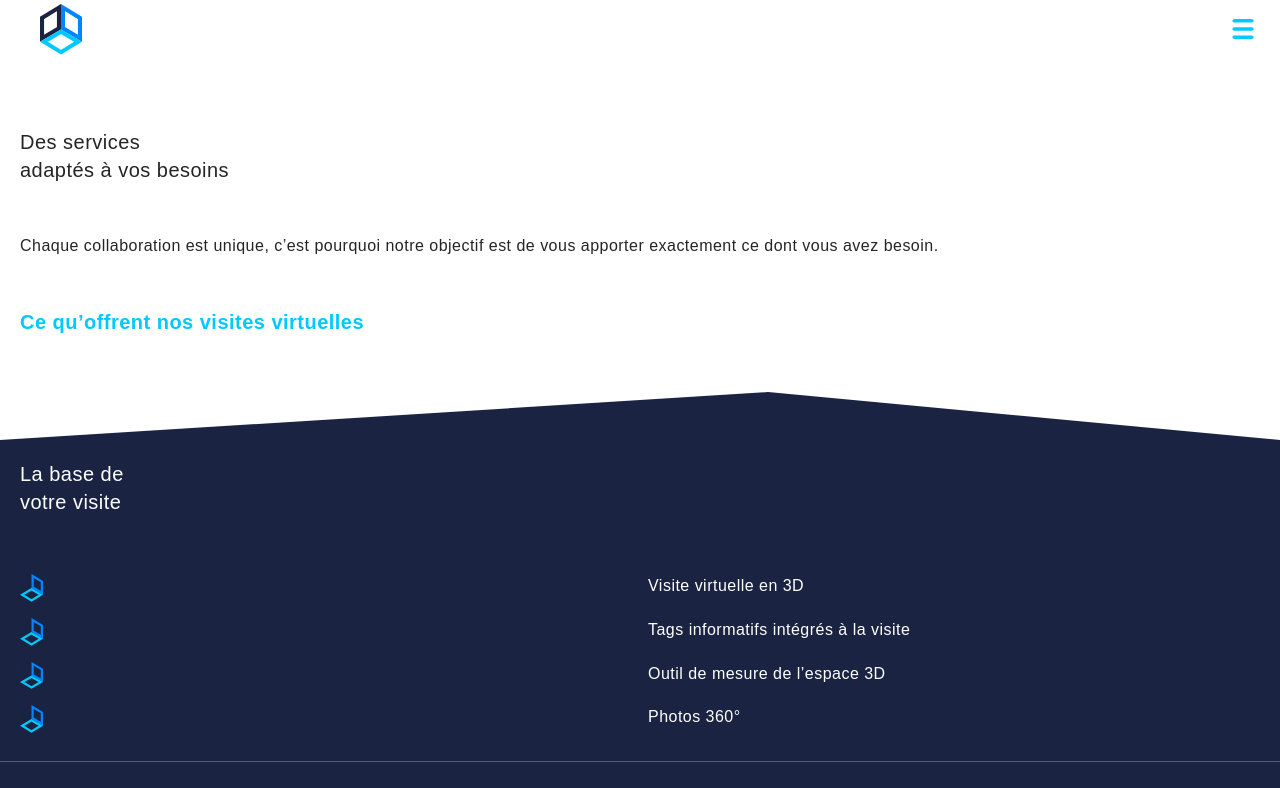
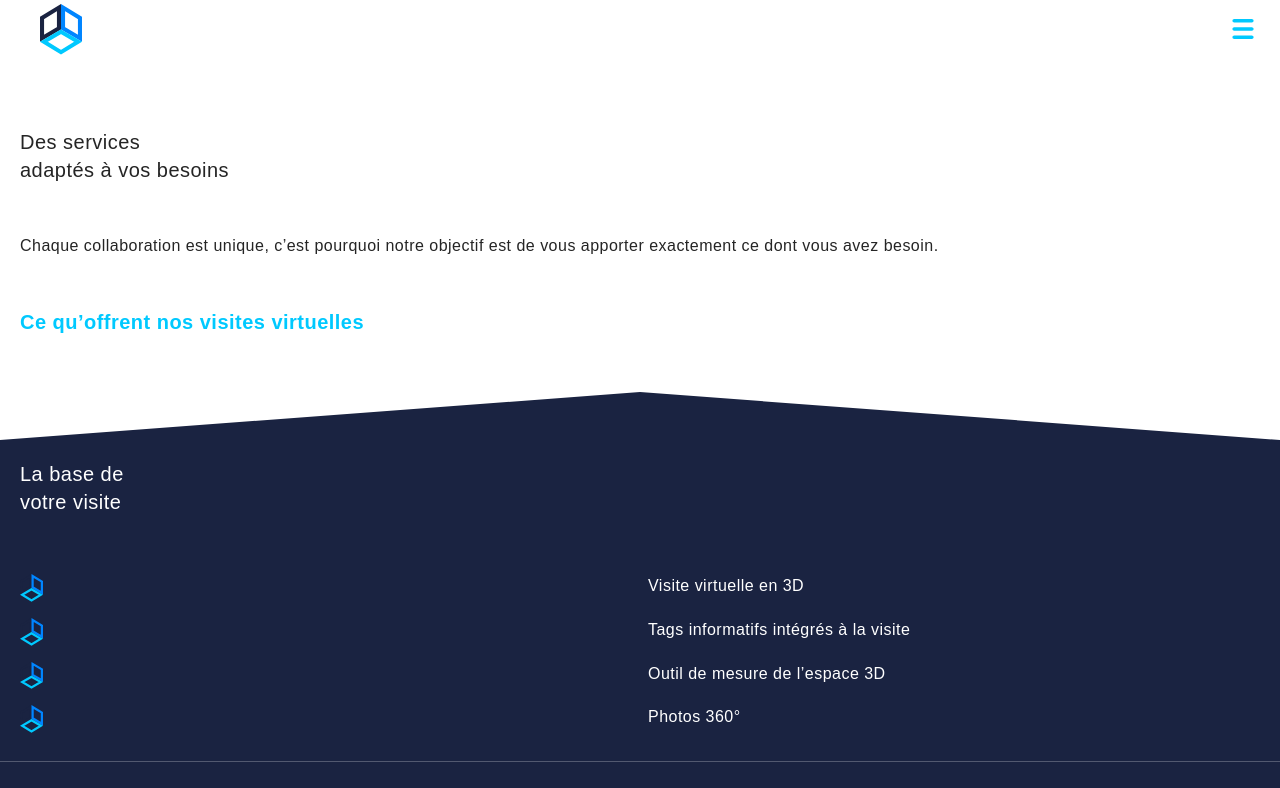
Before and after one commit to MaximeNef/Immersy, a Next.js app: page /services in a window 1280 px wide. Shown: the top 788 px of the page. Built offline with nearby package versions, Linux system fonts and the light colour scheme.

Commit message:
update triangle clip-path

```diff
--- a/src/components/navbar/burger/index.jsx
+++ b/src/components/navbar/burger/index.jsx
@@ -13,7 +13,7 @@ const Burger = (props) => {
     },
   }
   return (
-    <div onClick={props.onClick} className="my-auto mr-3  z-[99]">
+    <div onClick={props.onClick} className="my-auto mr-3 z-[99]">
       <Lottie
         options={defaultOptions}
         height={50}
--- a/src/components/services/besoins/index.jsx
+++ b/src/components/services/besoins/index.jsx
@@ -22,7 +22,7 @@ const Besoins = () => {
           fontWeight={'font-semibold'}
         />
       </div>
-      <div id="triangle-clip" className="w-full h-12" />
+      <div id="pyramid-clip" className="w-full h-12" />
     </div>
   )
 }
--- a/src/styles/globals.css
+++ b/src/styles/globals.css
@@ -44,11 +44,6 @@
 
   #pyramid-clip {
     clip-path: polygon(50% 0, 0% 100%, 100% 100%);
-    background: #1a2341;
-  }
-
-  #triangle-clip {
-    clip-path: polygon(60% 0, 0% 100%, 100% 100%);
     background: #1a2341;
   }
 
```
